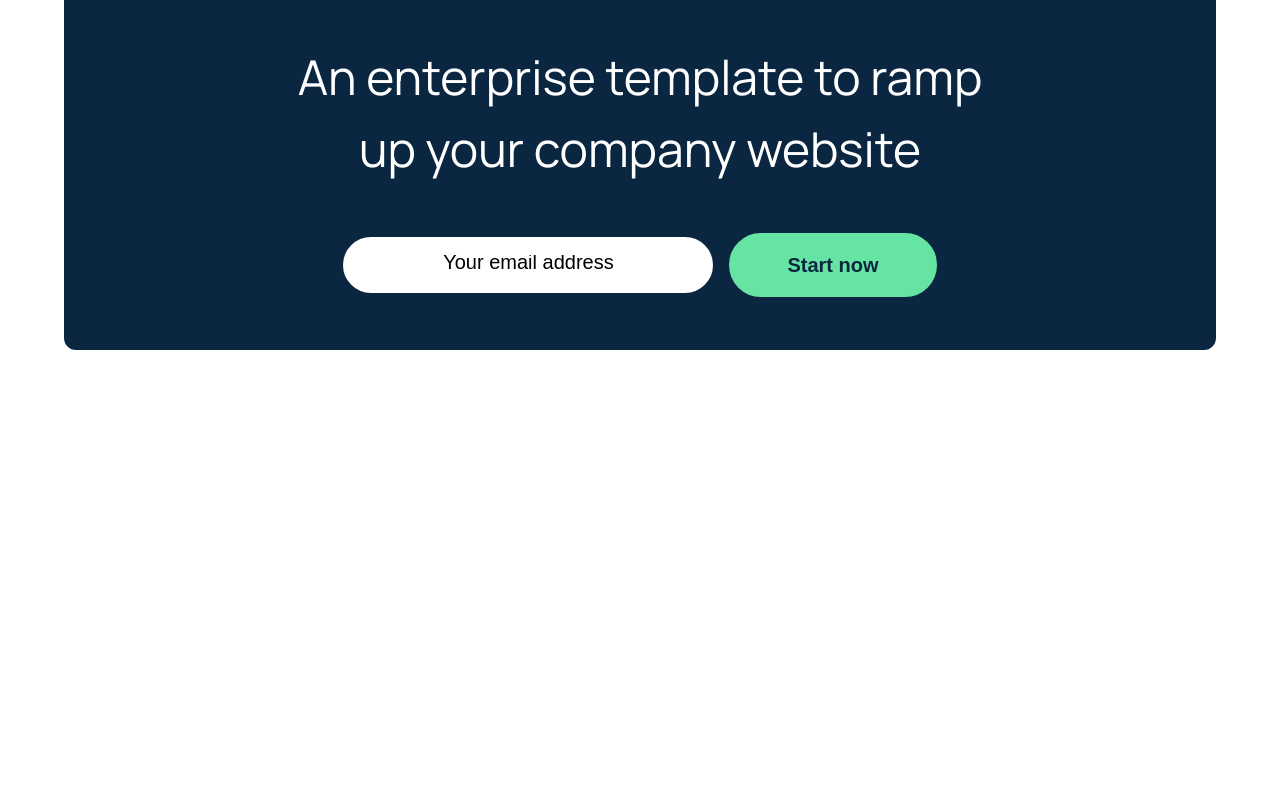
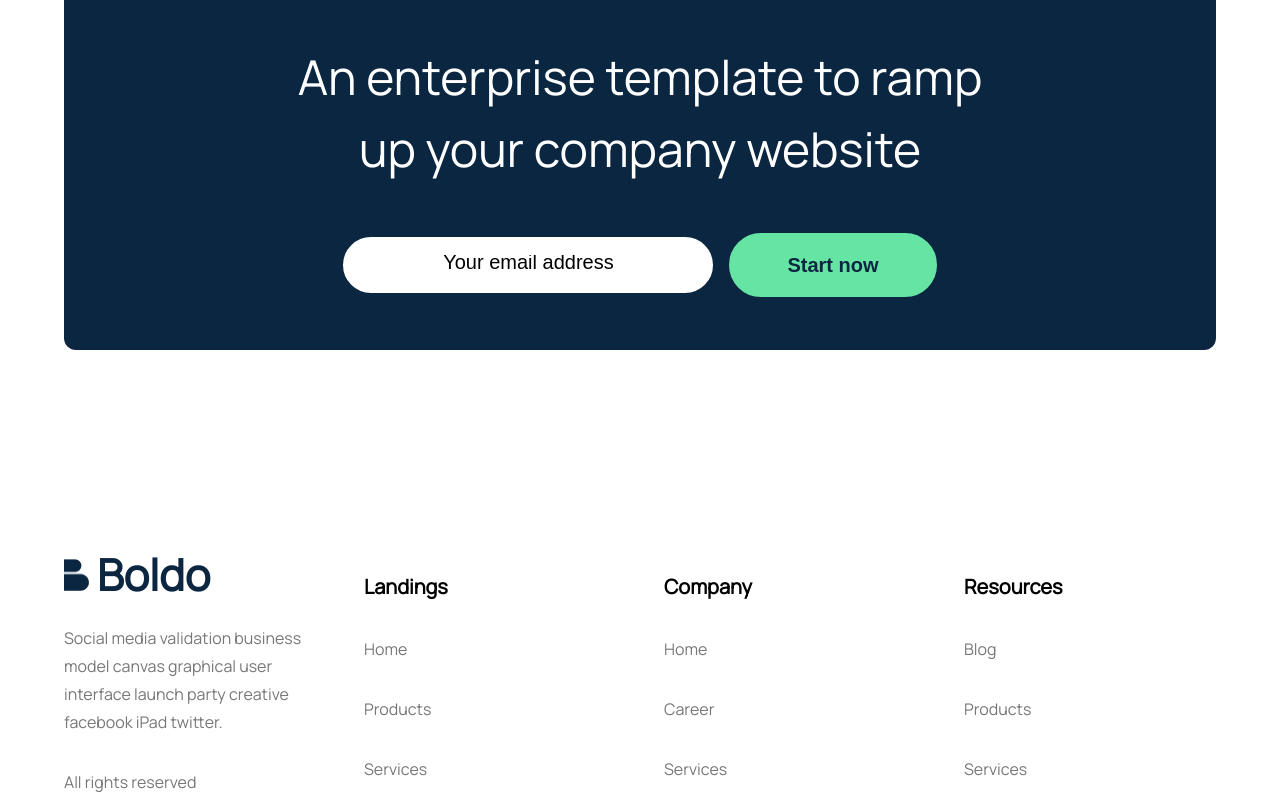
Before and after one commit to Inaboya/prestmit, a React (Create React App) app: page / in a window 1280 px wide. Shown: the part 5714-6510 px from the top of the page. Before the commit the page ends 6064 px from the top, so only its background shows below. Built offline with nearby package versions, Linux system fonts and the light colour scheme.

Commit message:
build footer component

```diff
--- a/src/App.css
+++ b/src/App.css
@@ -1063,10 +1063,6 @@ input::placeholder {
   /* gap: 1rem; */
 }
 
-.services-about-container {
-  /* width: 100%; */
-}
-
 .card {
   display: flex;
   width: 300px;
@@ -1425,6 +1421,60 @@ input::placeholder {
   color: #fff;
 }
 
+.footer-wrapper {
+  display: grid;
+  grid-template-columns: repeat(4, 1fr);
+  gap: 3rem;
+  margin-top: 10rem;
+}
+
+.div-1 {
+  display: flex;
+  flex-direction: column;
+  justify-content: center;
+  align-items: flex-start;
+  gap: 2rem;
+}
+
+.logo-image-container {
+  width: 24.917px;
+  height: 32.368px;
+  /* flex-shrink: 0; */
+}
+
+.footer-heading-text {
+  color: var(--Dark-Blue, #0a2640);
+  font-size: 43.25px;
+  font-style: normal;
+  font-weight: 700;
+  line-height: 33.639px; /* 77.778% */
+}
+
+.footer-heading-text-1 {
+  color: #000;
+  font-size: 20px;
+  font-style: normal;
+  font-weight: 700;
+  line-height: 32px; /* 160% */
+}
+
+.logo-container {
+  display: flex;
+  justify-content: center;
+  align-items: center;
+  gap: 0.5rem;
+}
+
+.footer-text {
+  color: var(--Gray, #777);
+
+  /* Paragraphs/Text XS */
+  font-size: 16px;
+  font-style: normal;
+  font-weight: 400;
+  line-height: 28px; /* 175% */
+}
+
 /* Auto-scroll animation */
 @keyframes scroll {
   0% {
--- a/src/components/Blog.tsx
+++ b/src/components/Blog.tsx
@@ -1,4 +1,5 @@
 import React from "react";
+import Footer from "./Footer";
 
 interface BlogInterface {
   ref: React.RefObject<HTMLDivElement> | null;
@@ -144,16 +145,23 @@ const Blog: React.FC<BlogInterface> = ({ ref }) => {
 
               <div className="blog-2-button-wrapper">
                 <div className="blog-2-btn-wrapper">
-                    <input type="text" className="form-control" placeholder="Your email address" />
+                  <input
+                    type="text"
+                    className="form-control"
+                    placeholder="Your email address"
+                  />
                 </div>
 
                 <div className="blog-2-btn-wrapper-2">
-                    <button className="blog-2-btn">Start now</button>
+                  <button className="blog-2-btn">Start now</button>
                 </div>
               </div>
             </div>
           </div>
+
+          <Footer />
         </div>
+
       </div>
     </div>
   );
--- /dev/null
+++ b/src/components/Footer.tsx
@@ -0,0 +1,55 @@
+import React from "react";
+
+const Footer: React.FC = () => {
+  return (
+    <div className="footer-wrapper">
+      <div className="div-1">
+        <div className="logo-container">
+          <div className="logo-image-container">
+            <img
+              src={require("../assets/logo_dark.png")}
+              className="card-image"
+              alt=""
+            />
+          </div>
+          <h2 className="footer-heading-text">Boldo</h2>
+        </div>
+
+        <p className="footer-text">
+          Social media validation business model canvas graphical user interface
+          launch party creative facebook iPad twitter.
+        </p>
+
+        <p className="footer-text">All rights reserved</p>
+      </div>
+
+      <div className="div-1">
+        <h2 className="footer-heading-text-1">Landings</h2>
+
+        <p className="footer-text">Home</p>
+        <p className="footer-text">Products</p>
+        <p className="footer-text">Services</p>
+      </div>
+
+
+      <div className="div-1">
+        <h2 className="footer-heading-text-1">Company</h2>
+
+        <p className="footer-text">Home</p>
+        <p className="footer-text">Career</p>
+        <p className="footer-text">Services</p>
+      </div>
+
+
+      <div className="div-1">
+        <h2 className="footer-heading-text-1">Resources</h2>
+
+        <p className="footer-text">Blog</p>
+        <p className="footer-text">Products</p>
+        <p className="footer-text">Services</p>
+      </div>
+    </div>
+  );
+};
+
+export default Footer;
```
Also changed, not shown: src/assets/logo_dark.png (added).
